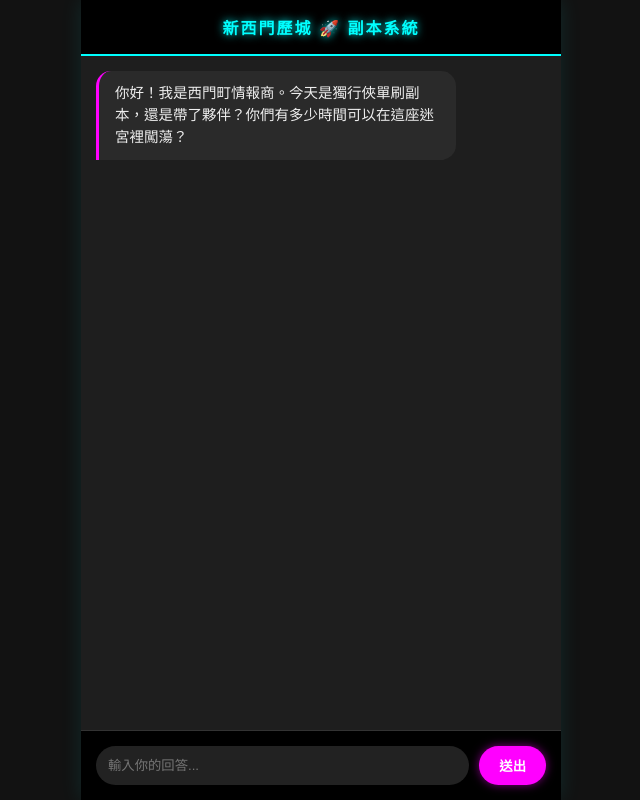
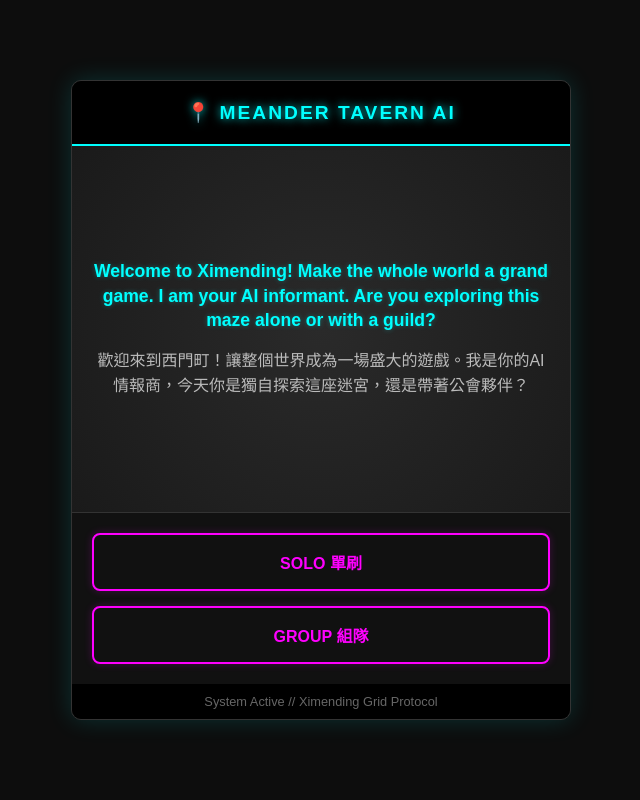
Before and after one commit to rightwomlvs/ximen, a plain HTML site: page index.html in a window 1280 px wide. Shown: the whole page, without its empty margins (319-959 px from the left). Drawn offline with Linux system fonts and the light colour scheme.

Commit message:
更新 index.html via EZPage

```diff
--- a/index.html
+++ b/index.html
@@ -3,304 +3,243 @@
 <head>
     <meta charset="UTF-8">
     <meta name="viewport" content="width=device-width, initial-scale=1.0">
-    <title>西門町副本生成器</title>
+    <title>西門町 AI 情報商對話系統</title>
     <style>
-        /* 基礎設定與西門町霓虹街頭風格 */
+        /* 賽博龐克與西門町街頭風格設定 */
         * { box-sizing: border-box; }
         body {
             font-family: 'Microsoft JhengHei', sans-serif;
-            background-color: #121212;
-            color: #ffffff;
+            background-color: #0d0d0d;
+            color: #e0e0e0;
             margin: 0;
             padding: 0;
             display: flex;
             justify-content: center;
+            align-items: center;
             min-height: 100vh;
         }
-        #app {
+        #game-container {
             width: 100%;
-            max-width: 480px;
-            background: #1e1e1e;
-            height: 100vh;
+            max-width: 500px;
+            background: #1a1a1a;
+            min-height: 80vh;
             display: flex;
             flex-direction: column;
-            box-shadow: 0 0 20px rgba(0,255,255,0.1);
+            border: 1px solid #333;
+            box-shadow: 0 0 25px rgba(0, 255, 255, 0.15);
+            border-radius: 10px;
+            overflow: hidden;
         }
         .header {
             background: #000;
-            padding: 15px;
+            padding: 20px;
             text-align: center;
             border-bottom: 2px solid #0ff;
             font-weight: bold;
+            font-size: 1.2rem;
             letter-spacing: 2px;
             color: #0ff;
-            text-shadow: 0 0 8px rgba(0,255,255,0.8);
+            text-shadow: 0 0 10px rgba(0, 255, 255, 0.8);
         }
-
-        /* 聊天室介面 */
-        #chat-view {
+        .story-area {
             flex: 1;
-            display: flex;
-            flex-direction: column;
-            overflow: hidden;
-        }
-        .chat-container {
-            flex: 1;
-            padding: 15px;
-            overflow-y: auto;
-            display: flex;
-            flex-direction: column;
-            gap: 15px;
-        }
-        .message {
-            max-width: 80%;
-            padding: 12px 16px;
-            border-radius: 15px;
-            font-size: 14.5px;
-            line-height: 1.5;
-            animation: fadeIn 0.3s ease;
-        }
-        @keyframes fadeIn { from { opacity: 0; transform: translateY(10px); } to { opacity: 1; transform: translateY(0); } }
-
-        .bot {
-            background: #2a2a2a;
-            color: #eee;
-            align-self: flex-start;
-            border-bottom-left-radius: 0;
-            border-left: 3px solid #f0f;
-        }
-        .user {
-            background: #0ff;
-            color: #000;
-            align-self: flex-end;
-            border-bottom-right-radius: 0;
-            font-weight: bold;
-        }
-        .input-area {
-            display: flex;
-            padding: 15px;
-            background: #000;
-            border-top: 1px solid #333;
-        }
-        .input-area input {
-            flex: 1;
-            padding: 12px;
-            border: none;
-            border-radius: 20px;
-            background: #222;
-            color: #fff;
-            outline: none;
-        }
-        .input-area button {
-            margin-left: 10px;
-            padding: 10px 20px;
-            background: #f0f;
-            color: #fff;
-            border: none;
-            border-radius: 20px;
-            font-weight: bold;
-            cursor: pointer;
-            box-shadow: 0 0 10px rgba(255,0,255,0.5);
-        }
-
-        /* 賓果卡介面 */
-        #bingo-view {
-            display: none;
-            padding: 15px;
-            flex: 1;
-            overflow-y: auto;
-            flex-direction: column;
-            align-items: center;
-        }
-        .grid {
-            display: grid;
-            grid-template-columns: repeat(5, 1fr);
-            gap: 6px;
-            width: 100%;
-            margin-top: 10px;
-        }
-        .cell {
-            background: #2a2a2a;
-            border: 1px solid #444;
-            border-radius: 8px;
-            padding: 6px;
-            text-align: center;
+            padding: 30px 20px;
             display: flex;
             flex-direction: column;
             justify-content: center;
             align-items: center;
-            aspect-ratio: 1 / 1;
+            text-align: center;
+            background: radial-gradient(circle, #2a2a2a 0%, #1a1a1a 100%);
+        }
+        .story-en {
+            font-size: 1.1rem;
+            color: #0ff;
+            margin-bottom: 15px;
+            font-weight: bold;
+            line-height: 1.4;
+            text-shadow: 0 0 5px rgba(0, 255, 255, 0.3);
+        }
+        .story-zh {
+            font-size: 1rem;
+            color: #bbb;
+            line-height: 1.6;
+        }
+        .options-area {
+            padding: 20px;
+            background: #111;
+            display: flex;
+            flex-direction: column;
+            gap: 15px;
+            border-top: 1px solid #333;
+        }
+        .btn-option {
+            background: transparent;
+            color: #f0f;
+            border: 2px solid #f0f;
+            padding: 15px;
+            border-radius: 8px;
+            font-size: 1rem;
+            font-weight: bold;
             cursor: pointer;
-            transition: all 0.2s;
-            position: relative;
+            transition: all 0.3s ease;
+            text-transform: uppercase;
+            box-shadow: 0 0 8px rgba(255, 0, 255, 0.2);
         }
-        .cell:active { transform: scale(0.95); }
-        .cell span.type { font-size: 10px; opacity: 0.8; margin-bottom: 4px; display: block; }
-        .cell span.task { font-size: 11px; font-weight: bold; line-height: 1.2; word-break: break-word; }
-
-        /* 屬性顏色設定 */
-        .type-location { border-top: 3px solid #0ff; color: #0ff; }
-        .type-random { border-top: 3px solid #f0f; color: #f0f; }
-        .type-recommend { border-top: 3px solid #ff0; color: #ff0; }
-        .type-explore { border-top: 3px solid #0f0; color: #0f0; }
-
-        .cell.center { border: 2px solid #fff; background: #333; color: #fff;}
-        .cell.completed { background: rgba(0, 255, 255, 0.2); border-color: #0ff; }
-        .cell.completed::after {
-            content: '✔';
-            position: absolute;
-            font-size: 30px;
-            color: rgba(0, 255, 255, 0.6);
-            z-index: 0;
+        .btn-option:hover {
+            background: #f0f;
+            color: #000;
+            box-shadow: 0 0 15px rgba(255, 0, 255, 0.8);
         }
-        .cell span { position: relative; z-index: 1; }
-
         .btn-restart {
-            margin-top: 20px;
-            padding: 12px 24px;
-            background: transparent;
-            color: #0ff;
-            border: 1px solid #0ff;
-            border-radius: 20px;
-            cursor: pointer;
-            font-weight: bold;
+            border-color: #0f0;
+            color: #0f0;
+            box-shadow: 0 0 8px rgba(0, 255, 0, 0.2);
+        }
+        .btn-restart:hover {
+            background: #0f0;
+            color: #000;
+            box-shadow: 0 0 15px rgba(0, 255, 0, 0.8);
+        }
+        .status-bar {
+            text-align: center;
+            padding: 10px;
+            font-size: 0.8rem;
+            color: #666;
+            background: #000;
         }
     </style>
 </head>
 <body>
 
-<div id="app">
-    <div class="header">新西門歷城 🚀 副本系統</div>
+<div id="game-container">
+    <div class="header">📍 MEANDER TAVERN AI</div>
 
-    <div id="chat-view">
-        <div class="chat-container" id="chat-box">
-            </div>
-        <div class="input-area">
-            <input type="text" id="user-input" placeholder="輸入你的回答..." autocomplete="off">
-            <button onclick="sendMessage()">送出</button>
-        </div>
+    <div class="story-area">
+        <div class="story-en" id="text-en">Loading...</div>
+        <div class="story-zh" id="text-zh">載入中...</div>
     </div>
 
-    <div id="bingo-view">
-        <h3 style="color: #fff; margin: 0 0 10px 0; text-align: center;">你的專屬 5x5 任務卡</h3>
-        <p style="font-size: 12px; color: #aaa; text-align: center; margin-bottom: 15px;">點擊任務格即可模擬「蓋章驗證」</p>
-        <div class="grid" id="bingo-grid">
-            </div>
-        <button class="btn-restart" onclick="location.reload()">重新生成新副本</button>
-    </div>
+    <div class="options-area" id="options-container">
+        </div>
+
+    <div class="status-bar">System Active // Ximending Grid Protocol</div>
 </div>
 
 <script>
-    // 預設的 AI 情報商對話腳本
-    const botScript = [
-        "你好！我是西門町情報商。今天是獨行俠單刷副本，還是帶了夥伴？你們有多少時間可以在這座迷宮裡闖蕩？",
-        "要在這街頭生存，得先摸摸口袋。你們今天的探險預算是多少？",
-        "最後，你們想在這個時代『看見』什麼？是歷史建築留下的舊時光、街頭塗鴉的狂放叛逆，還是隱藏巷弄的獨立創作者？",
-        "情報收集完畢！正在根據你們的條件，為你們生成專屬的西門町 5x5 探索副本..."
-    ];
-    let step = 0;
-    const chatBox = document.getElementById('chat-box');
-    const userInput = document.getElementById('user-input');
-
-    // 初始化第一句話
-    window.onload = () => {
-        appendMessage('bot', botScript[step]);
-        userInput.addEventListener("keypress", function(event) {
-            if (event.key === "Enter") sendMessage();
-        });
+    // 遊戲劇本資料庫 (JSON 格式)
+    const storyData = {
+        "Start": {
+            en: "Welcome to Ximending! Make the whole world a grand game. I am your AI informant. Are you exploring this maze alone or with a guild?",
+            zh: "歡迎來到西門町！讓整個世界成為一場盛大的遊戲。我是你的AI情報商，今天你是獨自探索這座迷宮，還是帶著公會夥伴？",
+            options: [
+                { text: "Solo 單刷", target: "Path_Solo" },
+                { text: "Group 組隊", target: "Path_Group" }
+            ]
+        },
+        "Path_Solo": {
+            en: "A lone wolf! You can move fast and quiet. How much time do you have for this mission? A quick 1-hour rush, or a 3-hour deep dive?",
+            zh: "一匹孤狼！你能移動得迅速且安靜。你這次任務有多少時間？1小時的快速突擊，還是3小時的深度潛入？",
+            options: [
+                { text: "1 Hour 快速突擊", target: "Budget_Fast" },
+                { text: "3 Hours 深度潛入", target: "Budget_Slow" }
+            ]
+        },
+        "Path_Group": {
+            en: "A guild adventure! Teamwork is your best weapon. How much time does your team have? A quick 1-hour rush, or a 3-hour deep dive?",
+            zh: "公會大冒險！團隊合作是你們最好的武器。隊伍有多少時間？1小時的快速突擊，還是3小時的深度潛入？",
+            options: [
+                { text: "1 Hour 快速突擊", target: "Budget_Fast" },
+                { text: "3 Hours 深度潛入", target: "Budget_Slow" }
+            ]
+        },
+        "Budget_Fast": {
+            en: "Time is ticking! We need to move fast. What about your budget? Are we surviving on cheap street food, or do we have coins for a nice cafe?",
+            zh: "時間緊迫！我們得加快腳步。你的預算如何？是要靠便宜的街邊小吃生存，還是有金幣去間好咖啡廳？",
+            options: [
+                { text: "Low Budget 街頭生存", target: "Theme_Street" },
+                { text: "High Budget 準備揮霍", target: "Theme_Cafe" }
+            ]
+        },
+        "Budget_Slow": {
+            en: "We have plenty of time to explore every corner. Now, what about your budget? Are you saving money, or are you ready to spend your coins?",
+            zh: "我們有充足的時間探索每個角落。那麼預算呢？是在省錢，還是準備大花一筆金幣？",
+            options: [
+                { text: "Low Budget 街頭生存", target: "Theme_Street" },
+                { text: "High Budget 準備揮霍", target: "Theme_Cafe" }
+            ]
+        },
+        "Theme_Street": {
+            en: "Street smarts it is! Final question: Do you want to uncover the secrets of old History, or dive into the wild youth Subculture?",
+            zh: "靠街頭智慧生存！最後一個問題：你想揭開古老歷史的秘密，還是潛入狂野的青年次文化？",
+            options: [
+                { text: "History 歷史遺跡", target: "End_Street_History" },
+                { text: "Subculture 街頭次文化", target: "End_Street_Sub" }
+            ]
+        },
+        "Theme_Cafe": {
+            en: "Nice! You have enough resources. Final question: Do you prefer the elegant vibe of old History, or the energetic pulse of youth Subculture?",
+            zh: "太棒了！你的資源充足。最後一個問題：你喜歡古老歷史的優雅氛圍，還是青年次文化的活力脈動？",
+            options: [
+                { text: "History 歷史遺跡", target: "End_Cafe_History" },
+                { text: "Subculture 街頭次文化", target: "End_Cafe_Sub" }
+            ]
+        },
+        "End_Street_History": {
+            en: "Data processed! Here is your 5x5 Bingo Card: [The Boundary of Time]. Find the old marks at Ximen Station and meet me at MEANDER Taipei!",
+            zh: "資料處理完畢！這是你的5x5副本：【時光邊界】。在西門站尋找舊日標記，最後在 MEANDER Taipei 見！",
+            options: [
+                { text: "Restart 重新開始", target: "Start", isRestart: true }
+            ]
+        },
+        "End_Street_Sub": {
+            en: "Data processed! Here is your 5x5 Bingo Card: [The Wild Streets]. Hunt for graffiti tags in America Street and claim your reward at MEANDER Taipei!",
+            zh: "資料處理完畢！這是你的5x5副本：【野生街頭】。在美國街狩獵塗鴉標籤，最後回 MEANDER Taipei 領取獎勵！",
+            options: [
+                { text: "Restart 重新開始", target: "Start", isRestart: true }
+            ]
+        },
+        "End_Cafe_History": {
+            en: "Data processed! Here is your 5x5 Bingo Card: [Taste of the Decades]. Enjoy vintage cafes, explore the Red House, and celebrate at MEANDER Taipei!",
+            zh: "資料處理完畢！這是你的5x5副本：【歲月尋味】。享受復古咖啡廳，探索紅樓，最後在 MEANDER Taipei 慶祝吧！",
+            options: [
+                { text: "Restart 重新開始", target: "Start", isRestart: true }
+            ]
+        },
+        "End_Cafe_Sub": {
+            en: "Data processed! Here is your 5x5 Bingo Card: [Neon & Beats]. Buy trendy gear, watch street dancers, and gather your guild at MEANDER Taipei!",
+            zh: "資料處理完畢！這是你的5x5副本：【霓虹與節拍】。買些潮流裝備，觀賞街舞，最後在 MEANDER Taipei 集合吧！",
+            options: [
+                { text: "Restart 重新開始", target: "Start", isRestart: true }
+            ]
+        }
     };
 
-    function appendMessage(sender, text) {
-        const msgDiv = document.createElement('div');
-        msgDiv.className = `message ${sender}`;
-        msgDiv.innerText = text;
-        chatBox.appendChild(msgDiv);
-        chatBox.scrollTop = chatBox.scrollHeight;
+    // 渲染遊戲節點的函數
+    function renderNode(nodeId) {
+        const node = storyData[nodeId];
+        if (!node) return;
+
+        // 更新文字
+        document.getElementById("text-en").innerText = node.en;
+        document.getElementById("text-zh").innerText = node.zh;
+
+        // 清空並更新按鈕
+        const optionsContainer = document.getElementById("options-container");
+        optionsContainer.innerHTML = "";
+
+        node.options.forEach(opt => {
+            const btn = document.createElement("button");
+            btn.className = opt.isRestart ? "btn-option btn-restart" : "btn-option";
+            btn.innerText = opt.text;
+            btn.onclick = () => renderNode(opt.target);
+            optionsContainer.appendChild(btn);
+        });
     }
 
-    function sendMessage() {
-        const text = userInput.value.trim();
-        if (!text) return;
-
-        appendMessage('user', text);
-        userInput.value = '';
-        step++;
-
-        if (step < botScript.length) {
-            // 模擬 AI 思考時間
-            setTimeout(() => {
-                appendMessage('bot', botScript[step]);
-                if (step === botScript.length - 1) {
-                    // 結束對話，切換到賓果卡
-                    setTimeout(generateBingo, 2000);
-                }
-            }, 800);
-        }
-    }
-
-    // 生成西門町賓果卡
-    function generateBingo() {
-        document.getElementById('chat-view').style.display = 'none';
-        document.getElementById('bingo-view').style.display = 'flex';
-
-        const grid = document.getElementById('bingo-grid');
-
-        // 模擬 AI 生成的 24 個西門町任務 (扣除正中央)
-        const tasks = [
-            { type: 'type-location', label: '指定地點', task: '武昌電影街' },
-            { type: 'type-random', label: '抽籤任務', task: '模仿海報主角拍照' },
-            { type: 'type-recommend', label: '在地推薦', task: '蜂大咖啡買核桃酥' },
-            { type: 'type-explore', label: '自由探索', task: '找尋巷弄數字塗鴉' },
-            { type: 'type-location', label: '指定地點', task: '美國街(昆明街96巷)' },
-            { type: 'type-explore', label: '自由探索', task: '找尋街頭藝人表演' },
-            { type: 'type-random', label: '抽籤任務', task: '與陌生人交換名片' },
-            { type: 'type-location', label: '指定地點', task: '西門紅樓八角樓' },
-            { type: 'type-recommend', label: '在地推薦', task: '萬年大樓老鐘錶行' },
-            { type: 'type-explore', label: '自由探索', task: '找尋日治時期遺跡' },
-            { type: 'type-random', label: '抽籤任務', task: '喝一杯苦茶或楊桃冰' },
-            { type: 'type-location', label: '指定地點', task: '西本願寺鐘樓' },
-            { type: 'type-recommend', label: '在地推薦', task: '老牌黃燉肉飯' },
-            { type: 'type-explore', label: '自由探索', task: '花50元內夾娃娃' },
-            { type: 'type-random', label: '抽籤任務', task: '大聲朗讀電影標語' },
-            { type: 'type-location', label: '指定地點', task: '臺北市電影主題公園' },
-            { type: 'type-recommend', label: '在地推薦', task: '特色古著店試穿' },
-            { type: 'type-explore', label: '自由探索', task: '尋找有動物的招牌' },
-            { type: 'type-random', label: '抽籤任務', task: '拍一張滑板磨痕照' },
-            { type: 'type-location', label: '指定地點', task: '西門捷運站六號出口' },
-            { type: 'type-recommend', label: '在地推薦', task: '某間二樓的獨立書店' },
-            { type: 'type-explore', label: '自由探索', task: '找尋西門舊址標記' },
-            { type: 'type-random', label: '抽籤任務', task: '觀察路人並記錄穿搭' },
-            { type: 'type-location', label: '指定地點', task: '西門誠品(前今日百貨)' }
-        ];
-
-        // 將陣列隨機打亂 (Fisher-Yates Shuffle)
-        for (let i = tasks.length - 1; i > 0; i--) {
-            const j = Math.floor(Math.random() * (i + 1));
-            [tasks[i], tasks[j]] = [tasks[j], tasks[i]];
-        }
-
-        // 渲染 25 格
-        let taskIndex = 0;
-        for (let i = 0; i < 25; i++) {
-            const cell = document.createElement('div');
-
-            // 正中央設定為起終點
-            if (i === 12) {
-                cell.className = 'cell center';
-                cell.innerHTML = '<span class="type">起點/終點</span><span class="task">CollaPlay<br>(武昌街老宅)</span>';
-            } else {
-                const item = tasks[taskIndex++];
-                cell.className = `cell ${item.type}`;
-                cell.innerHTML = `<span class="type">${item.label}</span><span class="task">${item.task}</span>`;
-
-                // 點擊模擬蓋章效果
-                cell.onclick = function() {
-                    this.classList.toggle('completed');
-                };
-            }
-            grid.appendChild(cell);
-        }
-    }
+    // 遊戲啟動
+    window.onload = () => {
+        renderNode("Start");
+    };
 </script>
 </body>
 </html>
```
